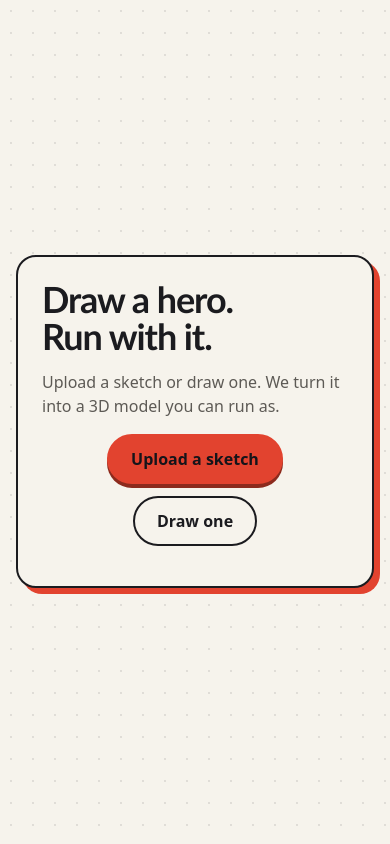
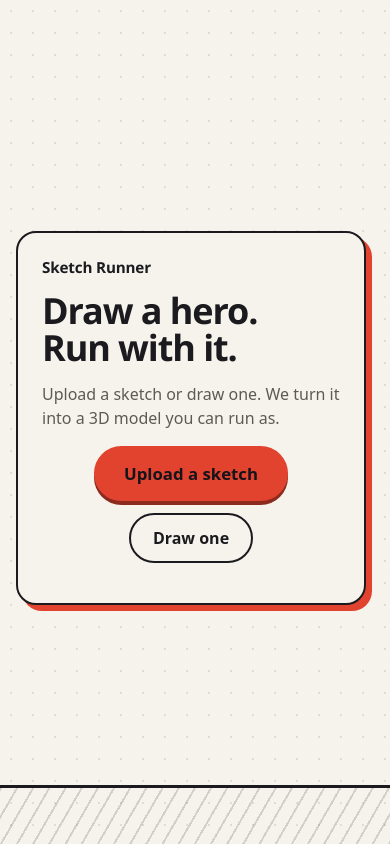
Before and after one commit to topiltzin/your-game, a website built with Vite: page index.html in a window 390 px wide. Built offline with nearby package versions, Linux system fonts and the light colour scheme.

Commit message:
style: game identity, ground strip, and phone-sized type
- Use the platform rounded UI face for headings (no web font is shipped).
- Add a Sketch Runner wordmark to the upload card.
- Echo the run's ground line with a hatched strip along the bottom of
  every screen.
- Keep the panel's offset shadow on screen and give primary buttons a
  52px phone tap target.

```diff
--- a/src/screens/upload-screen.ts
+++ b/src/screens/upload-screen.ts
@@ -19,6 +19,7 @@ export function mountUploadScreen(root: HTMLElement, onReady: (character: Charac
   const best = getBest(localStore());
   root.innerHTML = `
     <section class="panel" aria-labelledby="title">
+      <p class="wordmark">Sketch Runner</p>
       <h1 id="title" class="display">Draw a hero. Run with it.</h1>
       <p class="lede">Upload a sketch or draw one. We turn it into a 3D model you can run as.</p>
       ${best ? `<p class="best">Best run: <strong>${Math.floor(best.distance)}</strong></p>` : ""}
--- a/src/styles/main.css
+++ b/src/styles/main.css
@@ -10,7 +10,8 @@
   --radius-card: 20px;
   --radius-pill: 999px;
   --ease-out: cubic-bezier(0.23, 1, 0.32, 1);
-  --display: "Bricolage Grotesque", "Trebuchet MS", system-ui, sans-serif;
+  /* No web font is shipped, so use the platform's rounded UI face: it looks deliberate on every phone. */
+  --display: ui-rounded, "SF Pro Rounded", "Arial Rounded MT Bold", "Nunito", "Segoe UI", system-ui, sans-serif;
   --body: system-ui, -apple-system, "Segoe UI", sans-serif;
   color-scheme: light dark;
 }
@@ -43,6 +44,29 @@ body {
   font-family: var(--body);
 }
 
+/* The run's ground, echoed on every screen: a firm ink line with sketch hatching beneath it. */
+body::after {
+  content: "";
+  position: fixed;
+  left: 0;
+  right: 0;
+  bottom: 0;
+  height: 56px;
+  z-index: -1;
+  pointer-events: none;
+  border-top: 3px solid var(--ink);
+  background: repeating-linear-gradient(-60deg, color-mix(in srgb, var(--ink) 16%, transparent) 0 2px, transparent 2px 14px);
+}
+.wordmark {
+  margin: 0;
+  justify-self: start;
+  font-family: var(--display);
+  font-size: 0.95rem;
+  font-weight: 800;
+  letter-spacing: -0.01em;
+  color: var(--ink);
+}
+
 .skip-link {
   position: absolute;
   left: 16px;
@@ -54,7 +78,8 @@ body {
   min-height: 100dvh;
   display: grid;
   place-items: center;
-  padding: 16px;
+  /* Extra right and bottom room keeps the panel's offset shadow on screen. */
+  padding: 16px 24px 24px 16px;
 }
 
 .panel {
@@ -162,6 +187,9 @@ kbd {
 .button:disabled { opacity: 0.45; cursor: not-allowed; }
 /* The primary button has a physical base that squashes down when pressed. */
 .button-primary {
+  min-height: 52px;
+  padding: 14px 28px;
+  font-size: 1.05rem;
   background: var(--accent);
   border-color: var(--accent);
   color: var(--on-accent);
```
